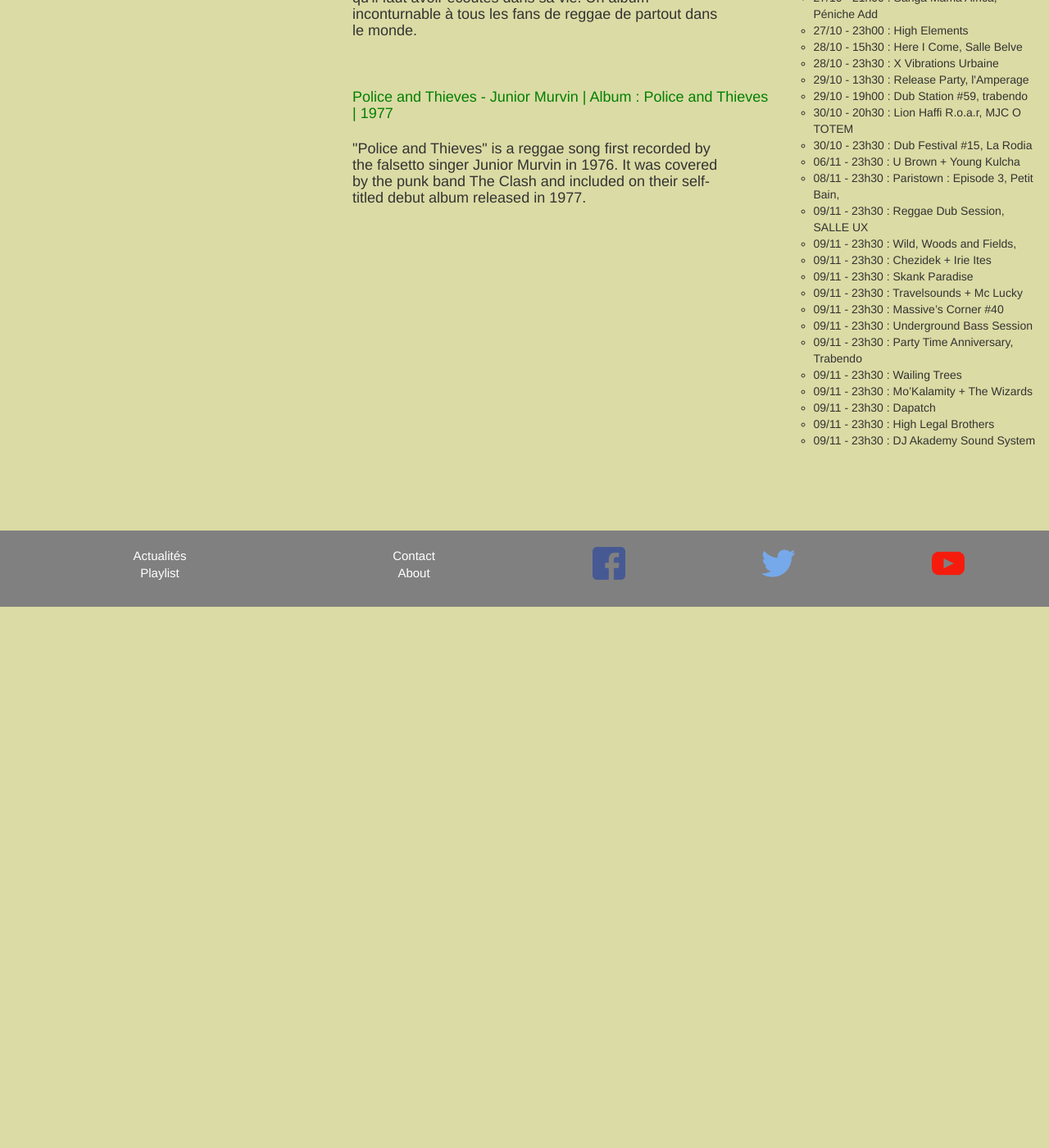
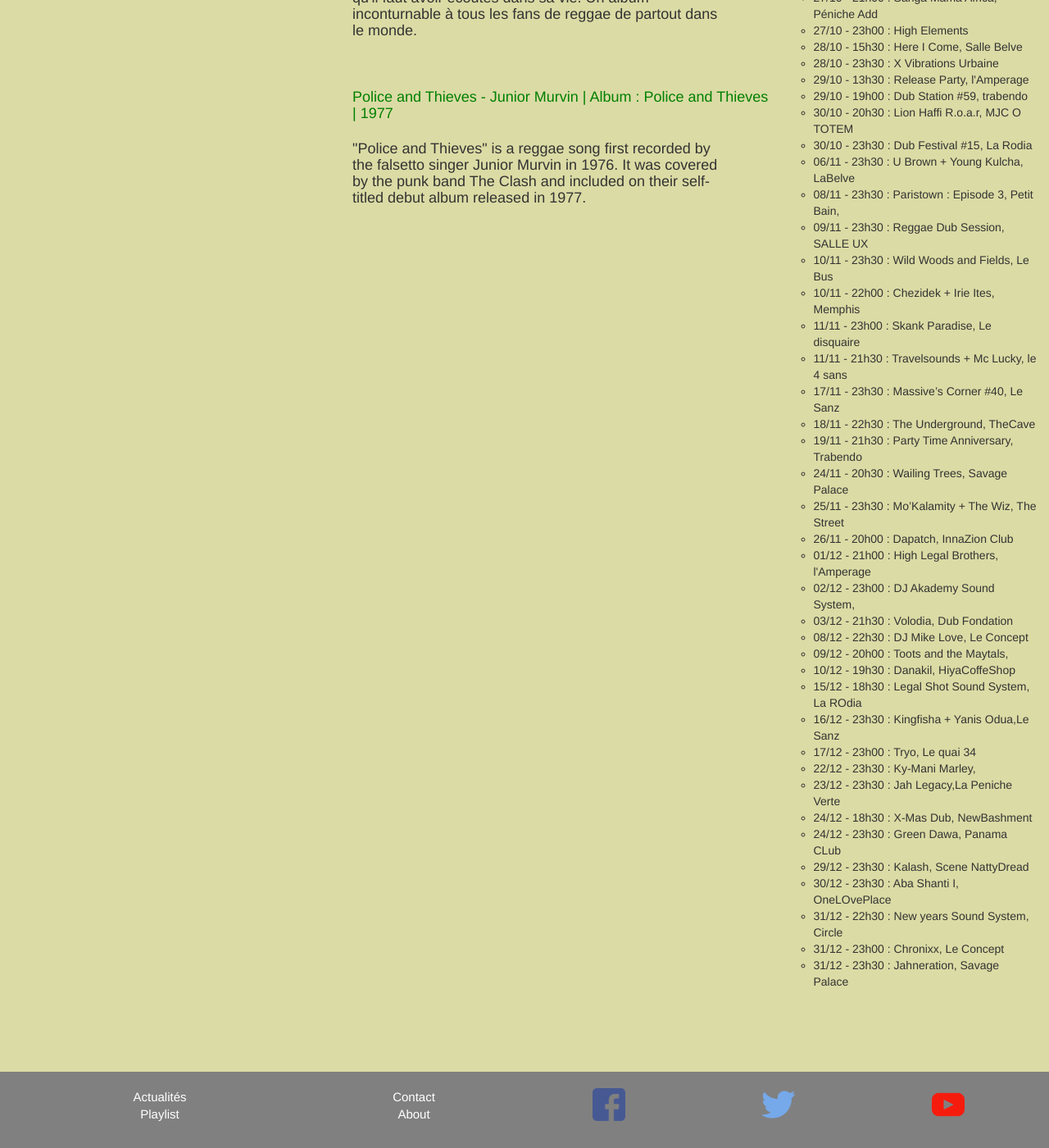
Before and after one commit to saraclima/reggae_wilders, a PHP site: page /playlist.php in a window 1280 px wide. Shown: the part 1613-3013 px from the top of the page at 82% size. Before the commit the page ends 2353 px from the top, so only its background shows below. Run offline with PHP 8.4, Linux system fonts and the light colour scheme; some libraries are stand-ins or nearby versions; grey boxes are pictures that could not be loaded.

Commit message:
ajouts sur agenda

```diff
--- a/includes/aside.php
+++ b/includes/aside.php
@@ -41,21 +41,37 @@
             <li>29/10 - 19h00 : Dub Station #59, trabendo</li>
             <li>30/10 - 20h30 : Lion Haffi R.o.a.r, MJC O TOTEM</li>
             <li>30/10 - 23h30 : Dub Festival #15, La Rodia</li>
-            <li>06/11 - 23h30 : U Brown + Young Kulcha </li>
+            <li>06/11 - 23h30 : U Brown + Young Kulcha, LaBelve</li>
             <li>08/11 - 23h30 : Paristown : Episode 3, Petit Bain,</li>
             <li>09/11 - 23h30 : Reggae Dub Session, SALLE UX</li>
-            <li>09/11 - 23h30 : Wild, Woods and Fields, </li>
-            <li>09/11 - 23h30 : Chezidek + Irie Ites </li>
-            <li>09/11 - 23h30 : Skank Paradise</li>
-            <li>09/11 - 23h30 : Travelsounds + Mc Lucky</li>
-            <li>09/11 - 23h30 : Massive’s Corner #40</li>
-            <li>09/11 - 23h30 : Underground Bass Session</li>
-            <li>09/11 - 23h30 : Party Time Anniversary, Trabendo </li>
-            <li>09/11 - 23h30 : Wailing Trees</li>
-            <li>09/11 - 23h30 : Mo’Kalamity + The Wizards</li>
-            <li>09/11 - 23h30 : Dapatch </li>
-            <li>09/11 - 23h30 : High Legal Brothers</li>
-            <li>09/11 - 23h30 : DJ Akademy Sound System</li>
+            <li>10/11 - 23h30 : Wild Woods and Fields, Le Bus</li>
+            <li>10/11 - 22h00 : Chezidek + Irie Ites, Memphis</li>
+            <li>11/11 - 23h00 : Skank Paradise, Le disquaire</li>
+            <li>11/11 - 21h30 : Travelsounds + Mc Lucky, le 4 sans</li>
+            <li>17/11 - 23h30 : Massive’s Corner #40, Le Sanz</li>
+            <li>18/11 - 22h30 : The Underground, TheCave</li>
+            <li>19/11 - 21h30 : Party Time Anniversary, Trabendo </li>
+            <li>24/11 - 20h30 : Wailing Trees, Savage Palace</li>
+            <li>25/11 - 23h30 : Mo’Kalamity + The Wiz, The Street</li>
+            <li>26/11 - 20h00 : Dapatch, InnaZion Club</li>
+            <li>01/12 - 21h00 : High Legal Brothers, l'Amperage</li>
+            <li>02/12 - 23h00 : DJ Akademy Sound System,</li>
+            <li>03/12 - 21h30 : Volodia, Dub Fondation</li>
+            <li>08/12 - 22h30 : DJ Mike Love, Le Concept</li>
+            <li>09/12 - 20h00 : Toots and the Maytals,</li>
+            <li>10/12 - 19h30 : Danakil, HiyaCoffeShop</li>
+            <li>15/12 - 18h30 : Legal Shot Sound System, La ROdia</li>
+            <li>16/12 - 23h30 : Kingfisha + Yanis Odua,Le Sanz</li>
+            <li>17/12 - 23h00 : Tryo, Le quai 34</li>
+            <li>22/12 - 23h30 : Ky-Mani Marley,</li>
+            <li>23/12 - 23h30 : Jah Legacy,La Peniche Verte</li>
+            <li>24/12 - 18h30 : X-Mas Dub, NewBashment</li>
+            <li>24/12 - 23h30 : Green Dawa, Panama CLub</li>
+            <li>29/12 - 23h30 : Kalash, Scene NattyDread</li>
+            <li>30/12 - 23h30 : Aba Shanti I, OneLOvePlace</li>
+            <li>31/12 - 22h30 : New years Sound System, Circle</li>
+            <li>31/12 - 23h00 : Chronixx, Le Concept</li>
+            <li>31/12 - 23h30 : Jahneration, Savage Palace</li>
 
         </ul>
 
```
